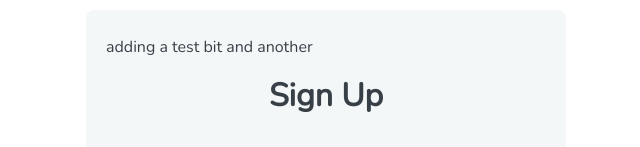
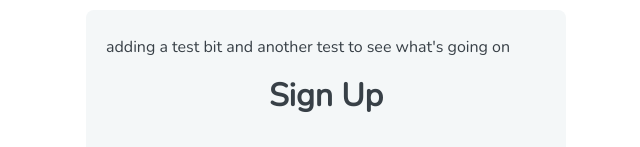
Before and after one commit to aquabuddha/web_development, a plain HTML site: page web_forms/index.html in a window 1280 px wide. Shown: the top 147 px of the page, without its empty margins (314-954 px from the left). Drawn offline with nearby package versions, Linux system fonts and the light colour scheme.

Commit message:
testing2

```diff
--- a/web_forms/index.html
+++ b/web_forms/index.html
@@ -11,7 +11,7 @@
     <body>
 
       <form action="index.html" method="post">
-        <p>adding a test bit and another</p>
+        <p>adding a test bit and another test to see what's going on</p>
         <h1>Sign Up</h1>
 
         <fieldset>
```
